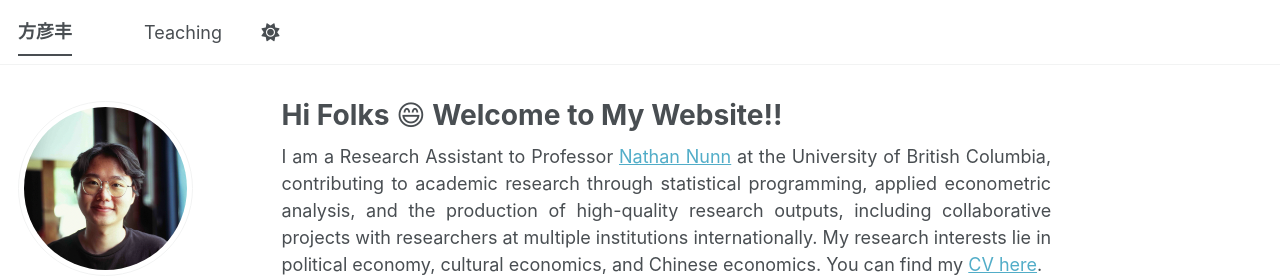
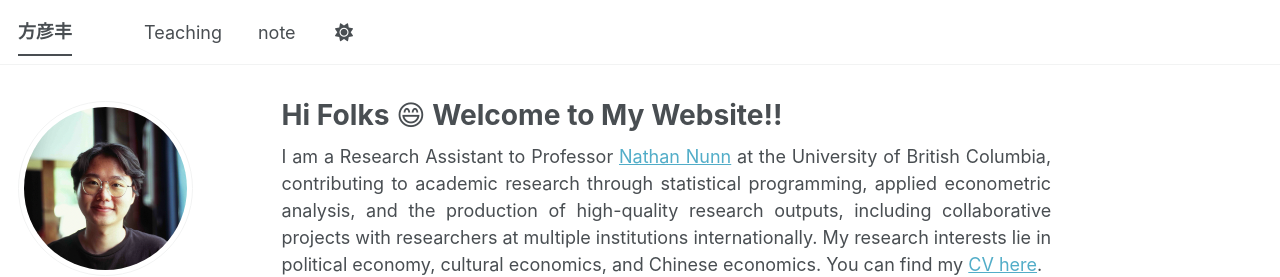
Before and after one commit to will-yanfeng-fang/will-yanfeng-fang.github.io, a Jekyll site: the page built from _pages/about.md, in a window 1280 px wide. Shown: the top 277 px of the page. Built offline with Jekyll 4.4.1, drawn with Linux system fonts in a browser that asks for light colours; a script bundle is joined from its source files by our own code; library files that are not in the unit come from our copies.

Commit message:
Update navigation.yml

```diff
--- a/_data/navigation.yml
+++ b/_data/navigation.yml
@@ -10,3 +10,6 @@
 main:
   - title: "Teaching"
     url: /teaching/
+
+  - title: "note"
+    url: /note/
```
